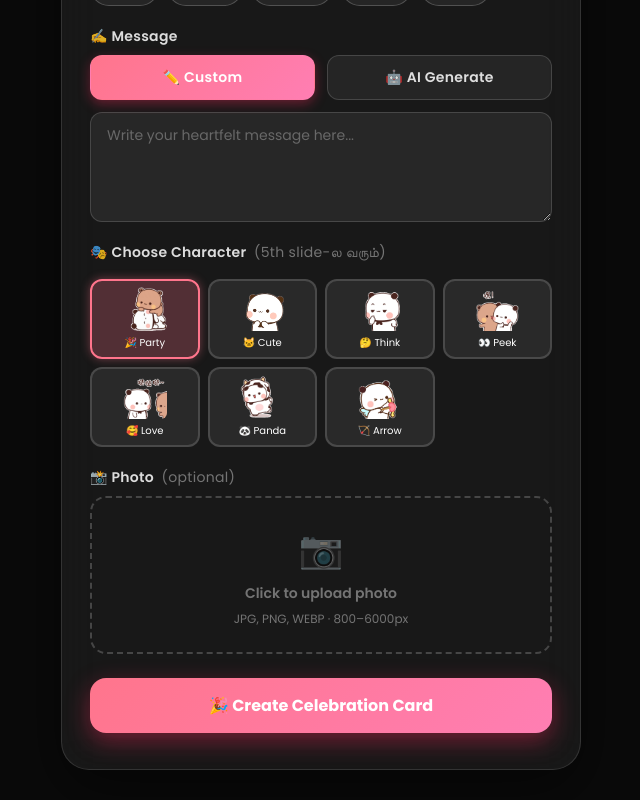
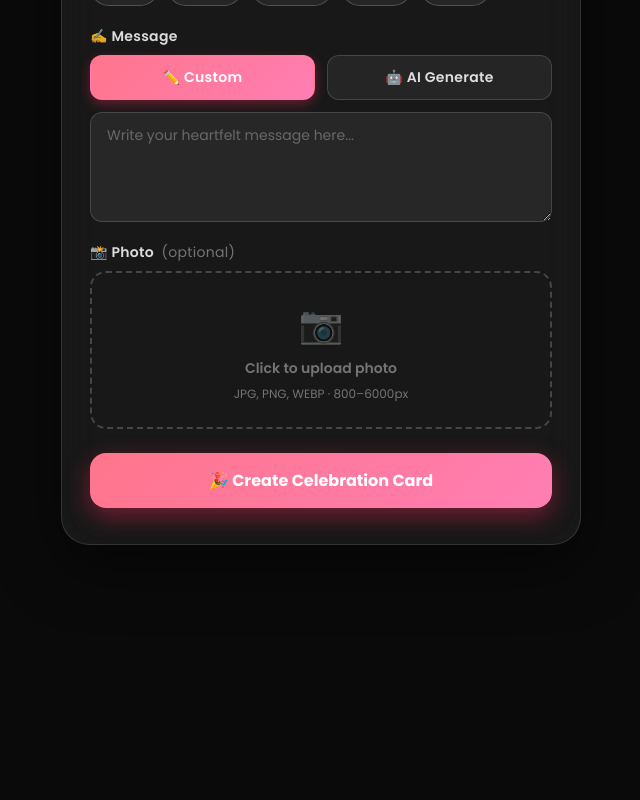
Before and after one commit to Vijayapp20/birthday-card-maker, a React (Vite) app in the folder frontend/: page / in a window 1280 px wide. Shown: the part 722-1522 px from the top of the page, without its empty margins (319-959 px from the left). After the commit the page ends 1297 px from the top, so only its background shows below. Built offline with nearby package versions, Linux system fonts and the light colour scheme; no server answers.

Commit message:
Auto-select character GIF based on relationship; add .gitignore for node_modules/dist

```diff
--- a/frontend/src/components/BirthdayForm.jsx
+++ b/frontend/src/components/BirthdayForm.jsx
@@ -3,25 +3,6 @@ import api from '../api'
 import { autoCropToFace, PhotoValidationError } from '../utils/faceCrop'
 import TemplateSelect from './TemplateSelect'
 import './BirthdayForm.css'
-
-// GIF character options for the 5th slide
-import pusn       from '../assets/pusn.gif'
-import mikir      from '../assets/mikir.gif'
-import cilukba    from '../assets/cilukba.gif'
-import g5         from '../assets/g5.gif'
-import mndkat     from '../assets/mndkat.gif'
-import pandaputih from '../assets/pandaputih.gif'
-import pandapanah from '../assets/pandapanah.gif'
-
-const CHARACTERS = [
-  { key: 'g5',         src: g5,         label: '🎉 Party'  },
-  { key: 'pusn',       src: pusn,       label: '🐱 Cute'   },
-  { key: 'mikir',      src: mikir,      label: '🤔 Think'  },
-  { key: 'cilukba',    src: cilukba,    label: '👀 Peek'   },
-  { key: 'mndkat',     src: mndkat,     label: '🥰 Love'   },
-  { key: 'pandaputih', src: pandaputih, label: '🐼 Panda'  },
-  { key: 'pandapanah', src: pandapanah, label: '🏹 Arrow'  },
-]
 
 const OCCASIONS = [
   { key: 'birthday',    label: '🎂 Birthday'    },
@@ -36,6 +17,27 @@ const OCCASIONS = [
 
 const RELATIONSHIPS = ['Father', 'Mother', 'Wife', 'Husband', 'Children', 'Lover', 'Friend', 'Brother', 'Sister', 'Other']
 
+// Auto-pick a character based on relationship — no manual selection needed in the UI.
+const RELATIONSHIP_CHARACTER_MAP = {
+  Father: 'cilukba', Mother: 'cilukba',
+  Wife: 'mndkat', Husband: 'mndkat', Lover: 'mndkat',
+  Children: 'pandaputih',
+  Friend: 'g5',
+  Brother: 'pusn', Sister: 'pusn',
+  Other: 'g5',
+}
+
+const getCharacterForRelationship = (rel) => {
+  if (RELATIONSHIP_CHARACTER_MAP[rel]) return RELATIONSHIP_CHARACTER_MAP[rel]
+  const lower = (rel || '').toLowerCase()
+  if (/husband|wife|lover|boyfriend|girlfriend|spouse|fiance/.test(lower)) return 'mndkat'
+  if (/brother|sister|sibling/.test(lower)) return 'pusn'
+  if (/mother|father|parent|mom|dad/.test(lower)) return 'cilukba'
+  if (/child|son|daughter|kid/.test(lower)) return 'pandaputih'
+  if (/friend/.test(lower)) return 'g5'
+  return 'g5'
+}
+
 export default function BirthdayForm({ onStart }) {
   const [recipientName, setRecipientName]           = useState('')
   const [senderName, setSenderName]                 = useState('')
@@ -45,7 +47,6 @@ export default function BirthdayForm({ onStart }) {
   const [customOccasion, setCustomOccasion]         = useState('')
   const [messageType, setMessageType]               = useState('custom')
   const [customMessage, setCustomMessage]           = useState('')
-  const [selectedCharacter, setSelectedCharacter]   = useState('g5')
   const [photo, setPhoto]                           = useState(null)
   const [photoPreview, setPhotoPreview]             = useState(null)
   const [cropping, setCropping]                     = useState(false)
@@ -116,7 +117,7 @@ export default function BirthdayForm({ onStart }) {
       setPreparedData({
         recipientName, senderName, relationship,
         message: finalMessage, photoUrl,
-        characterGif: selectedCharacter,
+        characterGif: getCharacterForRelationship(relationship),
         occasionType: getFinalOccasion(),
       })
     } catch (err) {
@@ -247,21 +248,6 @@ export default function BirthdayForm({ onStart }) {
             )}
           </div>
 
-          {/* Character */}
-          <div className="field">
-            <label>🎭 Choose Character <span>(5th slide-ல வரும்)</span></label>
-            <div className="char-grid">
-              {CHARACTERS.map(ch => (
-                <button key={ch.key} type="button"
-                  className={`char-btn${selectedCharacter === ch.key ? ' active' : ''}`}
-                  onClick={() => setSelectedCharacter(ch.key)}>
-                  <img src={ch.src} alt={ch.label} />
-                  <span>{ch.label}</span>
-                </button>
-              ))}
-            </div>
-          </div>
-
           {/* Photo */}
           <div className="field">
             <label>📸 Photo <span>(optional)</span></label>
```
Also changed, not shown: 1 other file (tests, documents, lock files or other folders).
